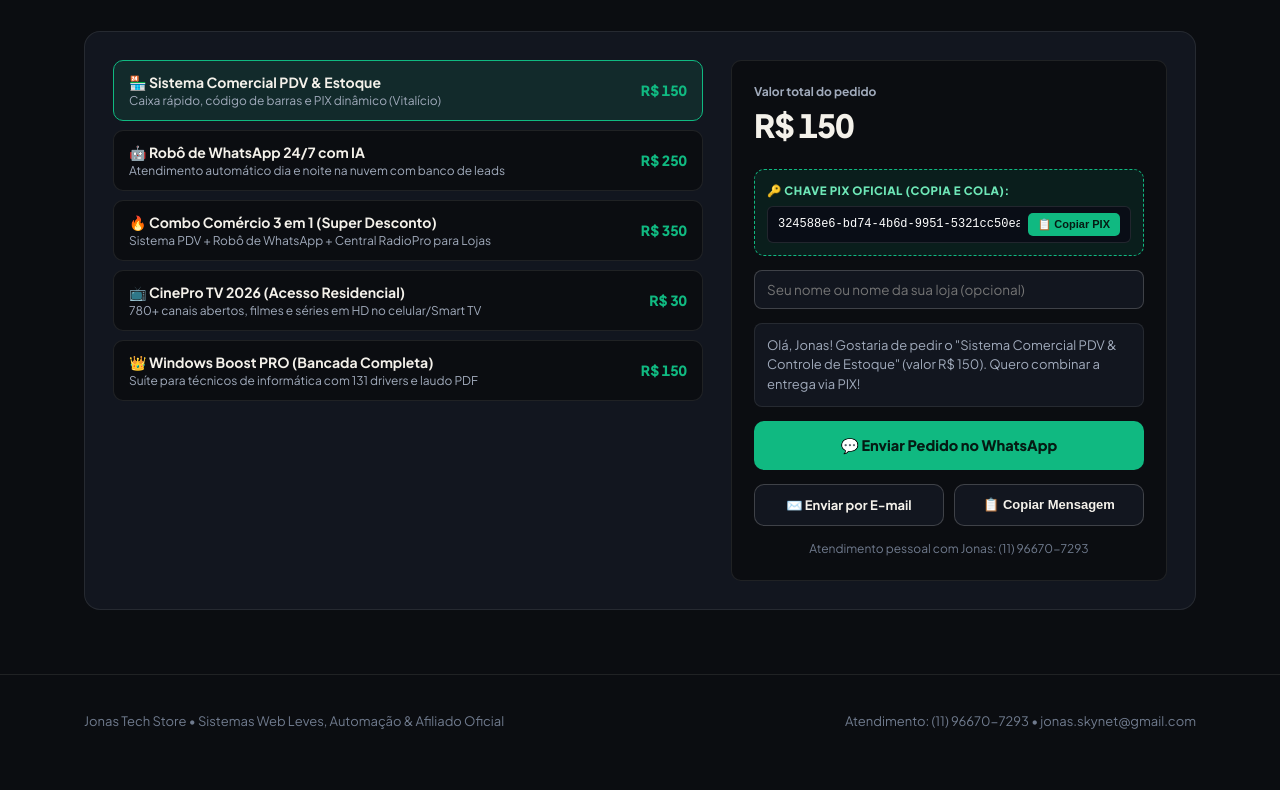
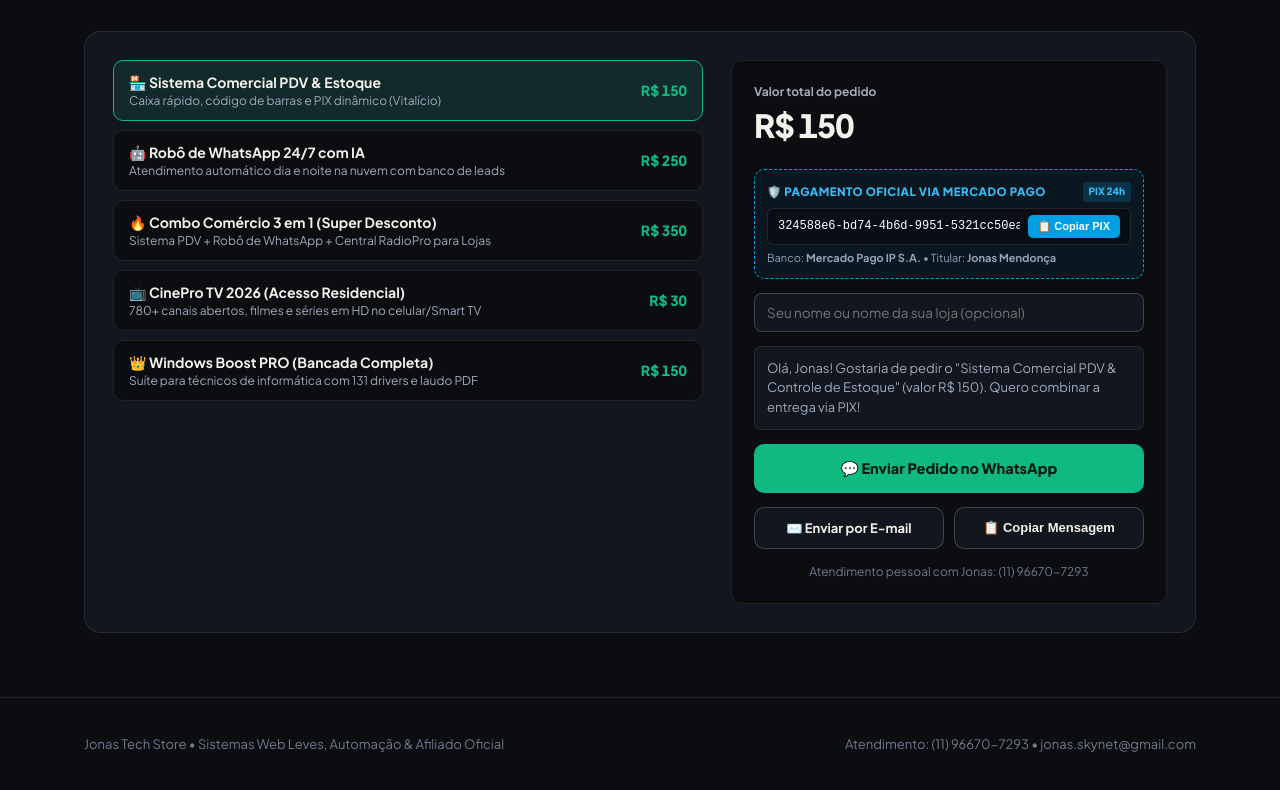
Before and after one commit to jonasskynet-eng/jonasskynet-eng.github.io, a plain HTML site: page index.html in a window 1280 px wide. Shown: the part 3942-4732 px from the top of the page. Before the commit the page ends 4709 px from the top, so only its background shows below. Drawn offline with Linux system fonts and the light colour scheme.

Commit message:
feat: Selo de Pagamento Seguro via Mercado Pago IP S.A. na chave PIX oficial

```diff
--- a/index.html
+++ b/index.html
@@ -1033,12 +1033,18 @@
                             <div class="quote-total-value" id="quotePrice">R$ 150</div>
                         </div>
 
-                        <!-- CHAVE PIX OFICIAL DO JONAS -->
-                        <div style="background:rgba(16, 185, 129, 0.1); border:1.5px dashed #10b981; border-radius:10px; padding:12px; margin-top:4px;">
-                            <div style="font-size:11.5px; font-weight:800; color:#6ee7b7; text-transform:uppercase; letter-spacing:0.5px;">🔑 Chave PIX Oficial (Copia e Cola):</div>
+                        <!-- CHAVE PIX OFICIAL MERCADO PAGO -->
+                        <div style="background:rgba(0, 158, 227, 0.08); border:1.5px dashed #009ee3; border-radius:10px; padding:12px; margin-top:4px;">
+                            <div style="display:flex; justify-content:space-between; align-items:center;">
+                                <div style="font-size:11.5px; font-weight:800; color:#38bdf8; text-transform:uppercase; letter-spacing:0.5px;">🛡️ Pagamento Oficial via Mercado Pago</div>
+                                <span style="font-size:10px; font-weight:800; background:rgba(0,158,227,0.2); color:#38bdf8; padding:2px 6px; border-radius:4px;">PIX 24h</span>
+                            </div>
                             <div style="display:flex; align-items:center; justify-content:space-between; gap:8px; margin-top:6px; background:#090d16; border-radius:6px; padding:6px 10px; border:1px solid rgba(255,255,255,0.1);">
                                 <input type="text" id="chavePixInput" readonly value="324588e6-bd74-4b6d-9951-5321cc50ea5a" style="background:transparent; border:none; color:#ffffff; font-family:monospace; font-size:12px; width:100%; outline:none;">
-                                <button type="button" onclick="copiarChavePix()" id="btnCopiarPix" style="background:#10b981; color:#051b13; border:none; padding:5px 10px; border-radius:5px; font-size:11px; font-weight:800; cursor:pointer; white-space:nowrap;">📋 Copiar PIX</button>
+                                <button type="button" onclick="copiarChavePix()" id="btnCopiarPix" style="background:#009ee3; color:#ffffff; border:none; padding:5px 10px; border-radius:5px; font-size:11px; font-weight:800; cursor:pointer; white-space:nowrap;">📋 Copiar PIX</button>
+                            </div>
+                            <div style="font-size:11px; color:#94a3b8; margin-top:4px;">
+                                Banco: <strong>Mercado Pago IP S.A.</strong> • Titular: <strong>Jonas Mendonça</strong>
                             </div>
                         </div>
                         <input type="text" id="clientBizInput" class="input-client" placeholder="Seu nome ou nome da sua loja (opcional)">
```
